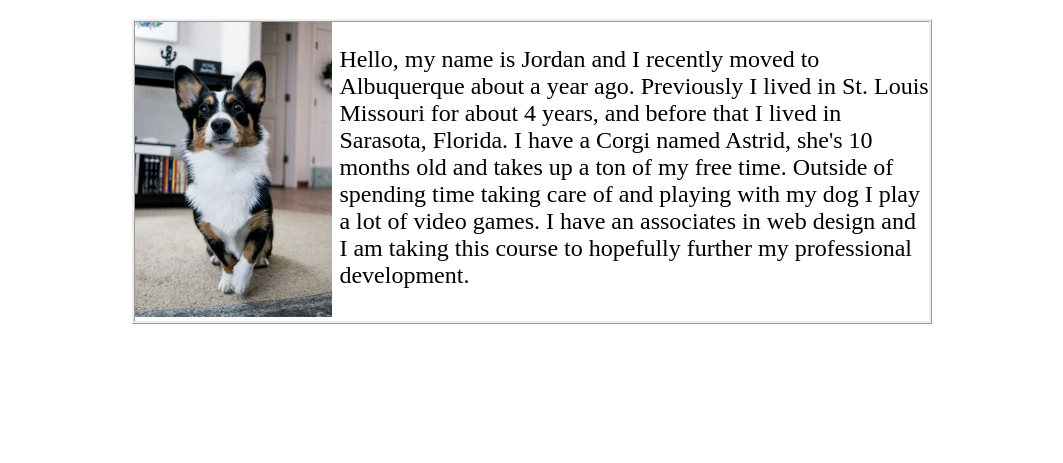
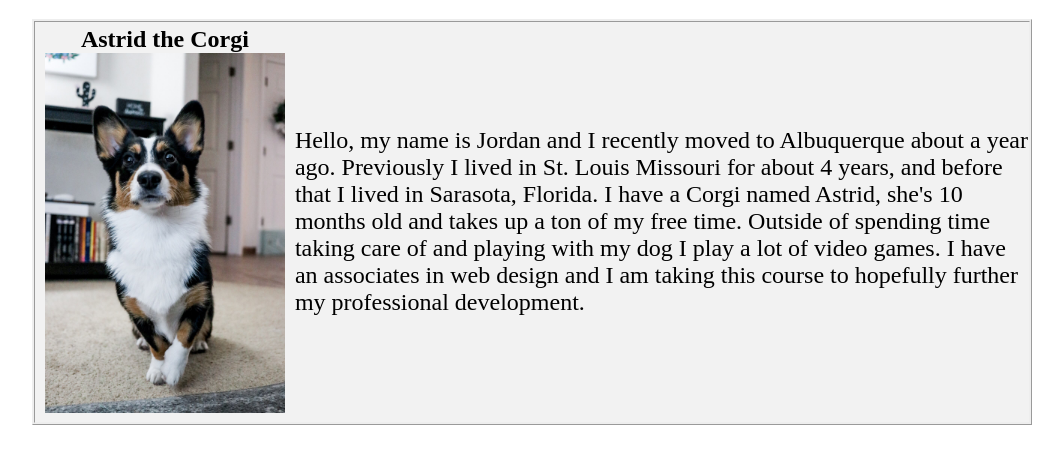
Before and after one commit to jhicksdesign/about-jordan, a plain HTML site: page index.html in a window 1280 px wide. Shown: the part 61-524 px from the top of the page, without its empty margins (108-1171 px from the left). Drawn offline with Linux system fonts and the light colour scheme.

Commit message:
Updated HTML  - Added H2 title to image Updated CSS  - Added Background Color  - Vertically aligned main paragraph  - Adjusted min and max width  - Added image header  - Changed border to ridge  - Added left margin to image  - Set max and min width of image

```diff
--- a/index.html
+++ b/index.html
@@ -12,7 +12,8 @@
         </header>
         <div class="flex">
             <div class="main-image">
-            <img src="images/astrid.jpg" alt="Picture of Astrid the Corgi" width="100%">
+                <h2>Astrid the Corgi</h2>
+                <img src="images/astrid.jpg" alt="Picture of Astrid the Corgi" width="100%">
             </div>
             <div class="main-text">
             <p>Hello, my name is Jordan and I recently moved to Albuquerque about a year ago. Previously I lived in St. Louis
--- a/styles.css
+++ b/styles.css
@@ -1,17 +1,28 @@
 .container {
-  max-width: 800px;
+  max-width: 1000px;
+  min-width: 600px;
   margin-right: auto;
   margin-left: auto;
 }
 
 header {text-align: center;}
 
+h2 {text-align: center;
+    margin: 0;
+    padding: 0;}
+
 .flex {display: flex;
-    border-style: ridge;}
+    align-items: center;
+    border-style: ridge;
+    background-color: #f2f2f2;
+    height: 400px;}
 
 .main-image {flex: 1;
             margin-right: 1%;
-            max-width: 100%;}
+            margin-left: 1%;
+            max-width: 240px;
+            min-width: 240px;
+            height: auto;}
 
 .main-text {flex: 3;
             font-size: 150%;}
```
